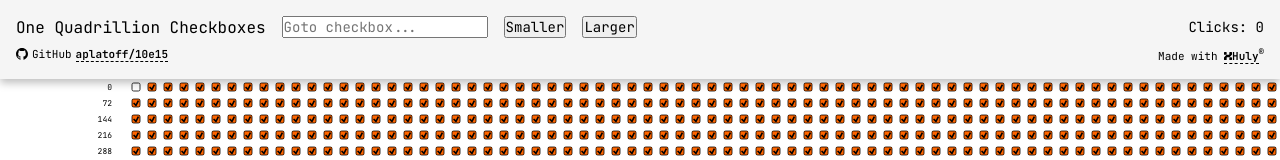
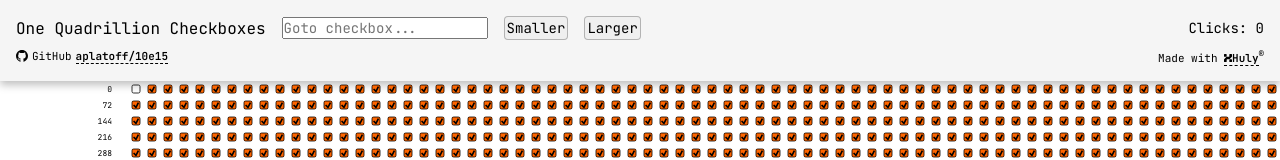
Before and after one commit to aplatoff/10e15, a website built with Vite: page packages/client/index.html in a window 1280 px wide. Shown: the top 160 px of the page. Built offline with nearby package versions, Linux system fonts and the light colour scheme; what proto would draw is missing.

Commit message:
shape up buttons
Signed-off-by: Andrey Platov <andrey@hardcoreeng.com>

```diff
--- a/packages/client/index.html
+++ b/packages/client/index.html
@@ -31,6 +31,12 @@
       button {
         font-family: 'JetBrains Mono', monospace;
         font-size: 14px;
+      }
+
+      button {
+        padding: 2px;
+        border: 1px solid rgba(0, 0, 0, 0.25);
+        border-radius: 4px;
       }
 
       .page-container {
```
